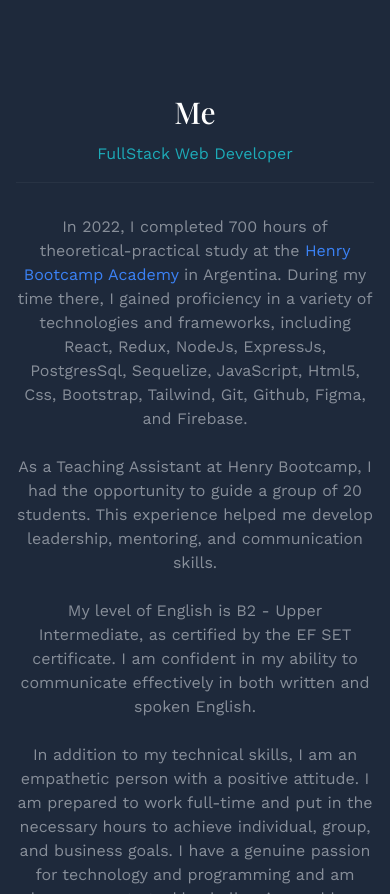
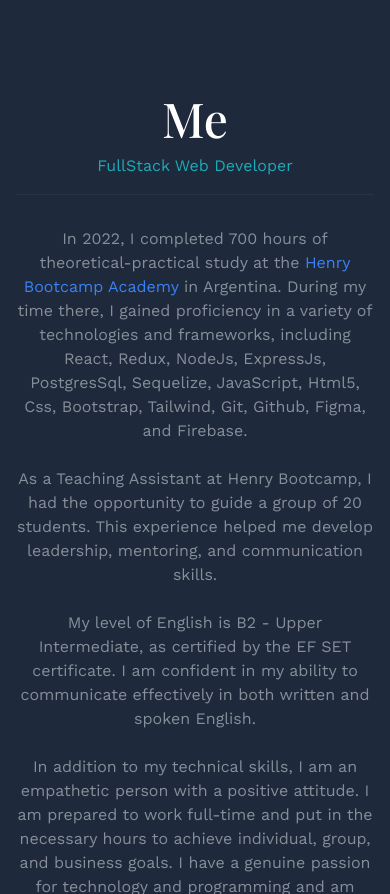
Before and after one commit to patukaelmago/portfolio2023, a React (Create React App) app: page / in a window 390 px wide. Shown: the part 1269-2163 px from the top of the page. Built offline with nearby package versions, Linux system fonts and the light colour scheme; a web font is replaced by a local one.

Commit message:
about me

```diff
--- a/src/components/About.js
+++ b/src/components/About.js
@@ -27,7 +27,7 @@ const About = () => {
           </div>
           <div className='flex flex-col items-center text-center lg:items-start lg:text-left'>
             <div className='flex flex-col'>
-              <h2 className='text-3xl lg:text-4xl font-medium lg:font-extrabold mb-3 before:content-about relative before:absolute before:opacity-40 before:-top-[2rem] before:hidden before:lg:block'>
+              <h2 className='text-5xl lg:text-4xl font-medium lg:font-extrabold mb-3 before:content-about relative before:absolute before:opacity-40 before:-top-[2rem] before:hidden before:lg:block'>
                 Me
               </h2>
               <p className='mb-4 text-accent'>
```
